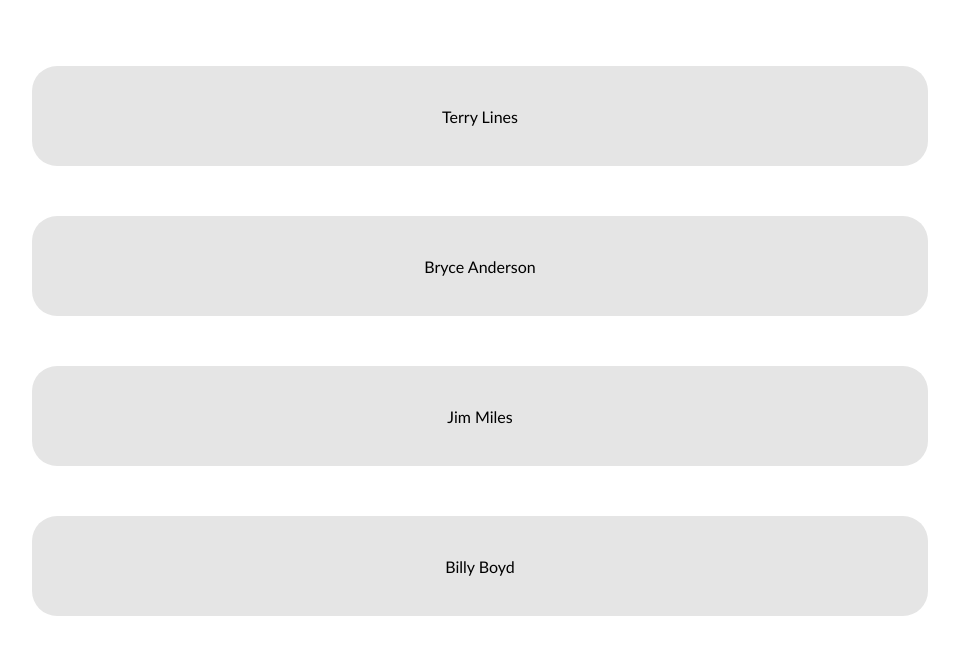
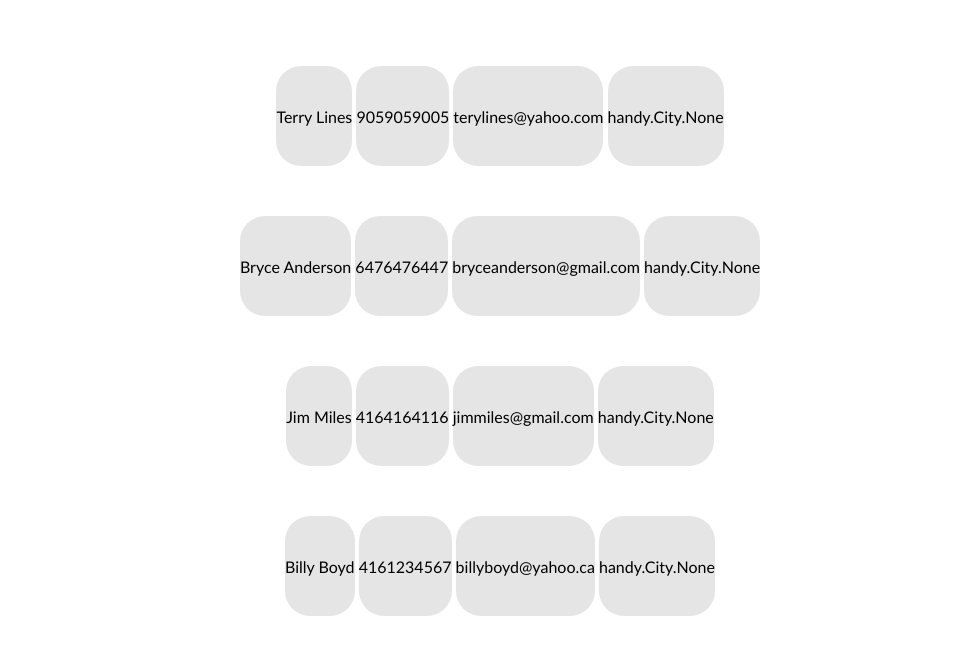
Before and after one commit to JackEshkenazi/Handy-Website, a Django app: page /Home in a window 1280 px wide. Shown: the part 140-800 px from the top of the page, without its empty margins (160-1119 px from the left). Run offline with Django 3.2, Linux system fonts and the light colour scheme; data comes from the database, SQL or seed files in the repository; both versions use the stored data as it was after the commit.

Commit message:
home page css

```diff
--- a/handy/views.py
+++ b/handy/views.py
@@ -6,6 +6,8 @@ from handy.models import Contractor
 def index(request):
 
   data = Contractor.objects.all()
+
+  print(data[2])
 
   context={
     'data': data
--- a/static/home.css
+++ b/static/home.css
@@ -1,19 +1,23 @@
-.card {
+.card > .info{
+    list-style: none;
 	text-align: center;
     padding-top: 50px;
-    list-style: none;
-    align-items: center;
 
 }
 
-.card > a{
-    text-decoration: none;
-    color: black;
+.info > li{
     display: inline-flex;
     align-items: center;
     justify-content: center;
     background-color: #e5e5e5;
     height: 100px;
-    width:70%;
     border-radius: 25px;
 }
+
+
+.info > li > a{
+    text-decoration: none;
+    list-style: none;
+    color: black
+
+}
--- a/static/style.css
+++ b/static/style.css
@@ -51,6 +51,7 @@ body {
 }
 .nav > li > a:hover::before {
 	width: 100%;
+	background-color: #c1c1c1;
 }
 
 .dropdown1{
--- a/templates/index.html
+++ b/templates/index.html
@@ -12,11 +12,16 @@
 
 <div class = cards>
 
+<ul class = "card">
 {% for record in data  %}
-<li class = "card">
-	<a href=#>{{ record }}</a>
-</li>
+<div class = "info">
+	<li><a href=#>{{ record.name }}</a></li>
+	<li><a href=#>{{ record.phone }}</a></li>
+	<li><a href=#>{{ record.email }}</a></li>
+	<li><a href=#>{{ record.city }}</a></li>
+</div>
 {%endfor%}
+</ul>
 
 </div>
 
```
Also changed, not shown: db.sqlite3.
